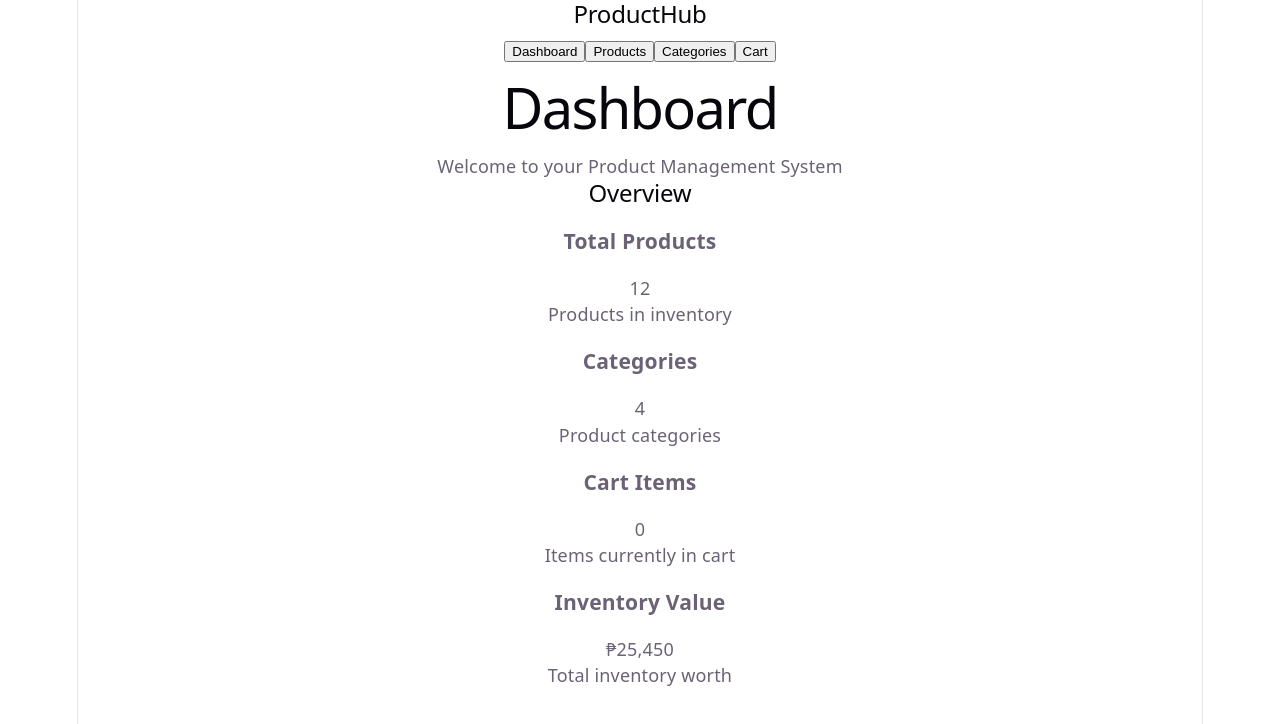
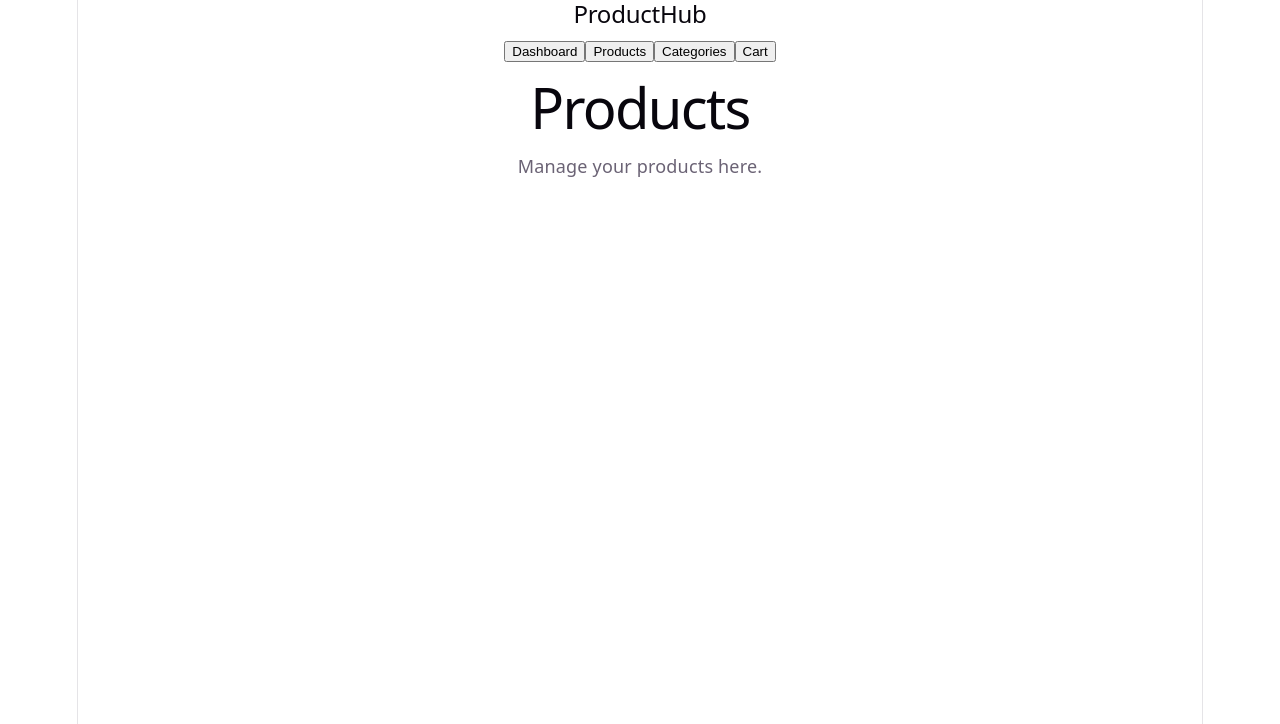
Before and after one commit to ravenpresado/Product-Management-App-, a React (Vite) app: page / in a window 1280 px wide. Both pictures are taken after a click on the button "Products". Shown: the top 724 px of the page. Built offline with nearby package versions, Linux system fonts and the light colour scheme.

Commit message:
Connect dashboard and products page navigation

```diff
--- a/src/App.css
+++ b/src/App.css
@@ -194,3 +194,21 @@
     grid-template-columns: 1fr;
   }
 }
+
+/* Products Page */
+.products-page {
+  background: white;
+  padding: 25px;
+  border-radius: 12px;
+  min-height: 300px;
+  box-shadow: 0 2px 8px rgba(0, 0, 0, 0.04);
+}
+
+.products-page h1 {
+  color: #172554;
+  margin-top: 0;
+}
+
+.products-page p {
+  color: #64748b;
+}
--- a/src/components/Dashboard.jsx
+++ b/src/components/Dashboard.jsx
@@ -1,4 +1,8 @@
+import { useState } from 'react'
+import Products from '../pages/Products'
+
 function Dashboard() {
+      const [activePage, setActivePage] = useState('dashboard')
   return (
     <div className="dashboard-layout">
       {/* Sidebar */}
@@ -6,8 +10,20 @@ function Dashboard() {
         <h2 className="sidebar-logo">ProductHub</h2>
 
         <nav className="sidebar-nav">
-          <button className="nav-item active">Dashboard</button>
-          <button className="nav-item">Products</button>
+        <button
+            className={`nav-item ${activePage === 'dashboard' ? 'active' : ''}`}
+            onClick={() => setActivePage('dashboard')}
+        >
+            Dashboard
+        </button>
+
+        <button
+            className={`nav-item ${activePage === 'products' ? 'active' : ''}`}
+            onClick={() => setActivePage('products')}
+        >
+            Products
+        </button>
+
         <button className="nav-item">Categories</button>
         <button className="nav-item">Cart</button>
         </nav>
@@ -15,6 +31,8 @@ function Dashboard() {
 
       {/* Main Content */}
       <main className="main-content">
+  {activePage === 'dashboard' && (
+    <>
       <header className="dashboard-header">
         <div>
           <h1>Dashboard</h1>
@@ -51,6 +69,10 @@ function Dashboard() {
           </div>
         </div>
       </section>
+    </>
+  )}
+
+  {activePage === 'products' && <Products />}
 </main>
     </div>
   )
--- /dev/null
+++ b/src/pages/Products.jsx
@@ -0,0 +1,10 @@
+function Products() {
+  return (
+    <div className="products-page">
+      <h1>Products</h1>
+      <p>Manage your products here.</p>
+    </div>
+  )
+}
+
+export default Products
```
Lines whose indentation alone changed are shown as unchanged.
